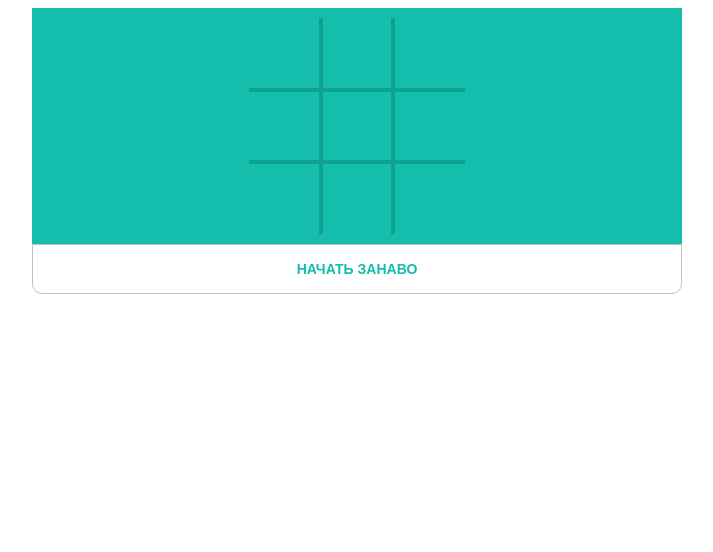
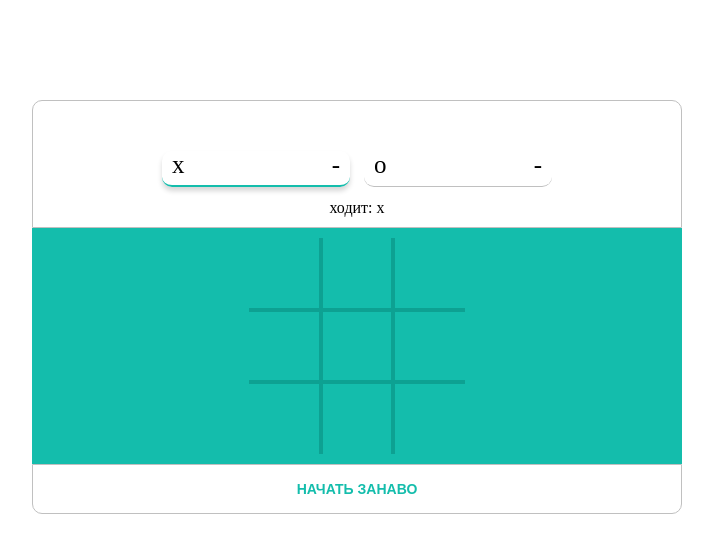
Before and after one commit to conservativ007/react-game, a React app: page / in a window 1280 px wide. Shown: the top 552 px of the page, without its empty margins (283-996 px from the left). Built offline with nearby package versions, Linux system fonts and the light colour scheme.

Commit message:
feat: added head (component) visualization of a walking player, added statistics of winning

```diff
--- /dev/null
+++ b/src/Styles/head.css
@@ -0,0 +1,50 @@
+.header{
+  position: relative;
+  margin: 0 auto;
+  margin-top: 100px;
+  width: 650px;
+  height: 128px;
+  border: 1px solid silver;
+  box-sizing: border-box;
+  border-top-left-radius: 10px;
+  border-top-right-radius: 10px;
+  display: flex;
+  justify-content: center;
+}
+
+.move{
+  position: absolute;
+  width: 100%;
+  bottom: 10px;
+  display: flex;
+  justify-content: center;
+}
+
+.gamers{
+  width: 390px;
+  display: flex;
+  flex-direction: row;
+  justify-content: space-between;
+  margin-top: 50px;
+
+}
+
+.gamers-one,
+.gamers-two{
+  width: 188px;
+  height: 36px;
+  border-bottom: 1px solid silver;
+  border-radius: 10px;
+  box-sizing: border-box;
+  font-size: 25px;
+  padding: 0 10px;
+  display: flex;
+  justify-content: space-between;
+}
+
+.active{
+  box-shadow: 0 4px 5px rgb(0 0 0 / 16%);
+  border-bottom: 2px solid #14bdac;
+  transition: .1s;
+  /* box-shadow: 0px 3px 5px 1px rgba(20,189,172,1); */
+}
--- a/src/components/App.jsx
+++ b/src/components/App.jsx
@@ -1,6 +1,7 @@
 import React, { useState } from 'react'
 import Componenta from './Componenta.jsx';
 import Footer from './Footer.jsx';
+import Head from './Head.jsx';
 
 function App() {
 
@@ -81,6 +82,7 @@ function App() {
 
   return (
     <>
+      <Head elem={a1} x={x} o={o} />
       <div className="board">
         <div className="tic-tac-toe">
           {result}
--- /dev/null
+++ b/src/components/Head.jsx
@@ -0,0 +1,47 @@
+import React from 'react';
+import '.././styles/head.css'
+
+export default function Head({elem, x, o}) {
+  let text = 'ходит: ';
+  if(elem === 'Игра окончена') text = '';
+  let result;
+
+  if(elem === 'x'){
+    result =
+    <>
+      <div className="gamers-one active">
+        <span>x</span>
+        <span>{x}</span>
+      </div>
+      <div className="gamers-two">
+        <span>o</span>
+        <span>{o}</span>
+      </div>
+    </>
+  } else {
+    result =
+    <>
+      <div className="gamers-one">
+        <span>x</span>
+        <span>{x}</span>
+      </div>
+      <div className="gamers-two active">
+        <span>o</span>
+        <span>{o}</span>
+      </div>
+    </>
+  }
+
+
+  return (
+    <div className='header'>
+      <div className="gamers">
+        {result}
+      </div>
+      <div className='move'>
+        {text} {elem}
+      </div>
+
+    </div>
+  )
+}
```
